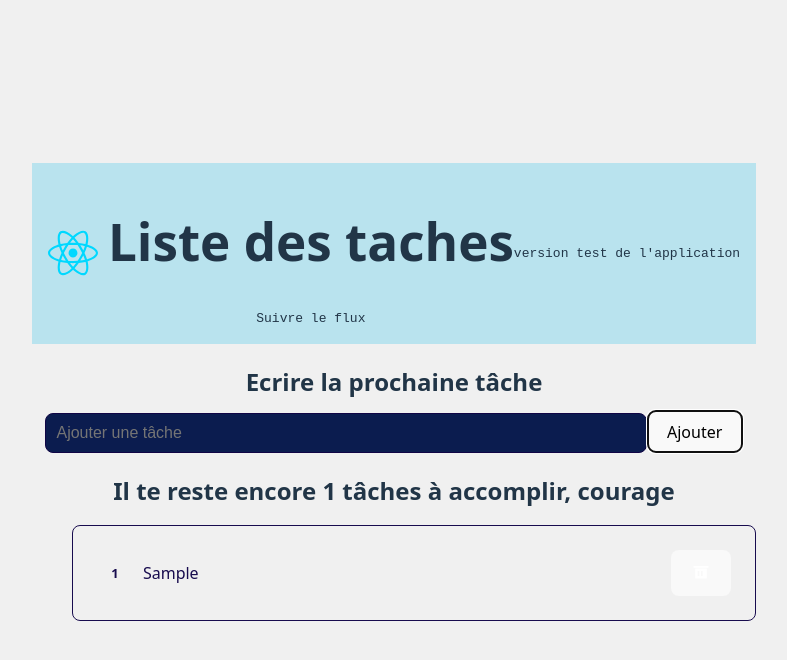
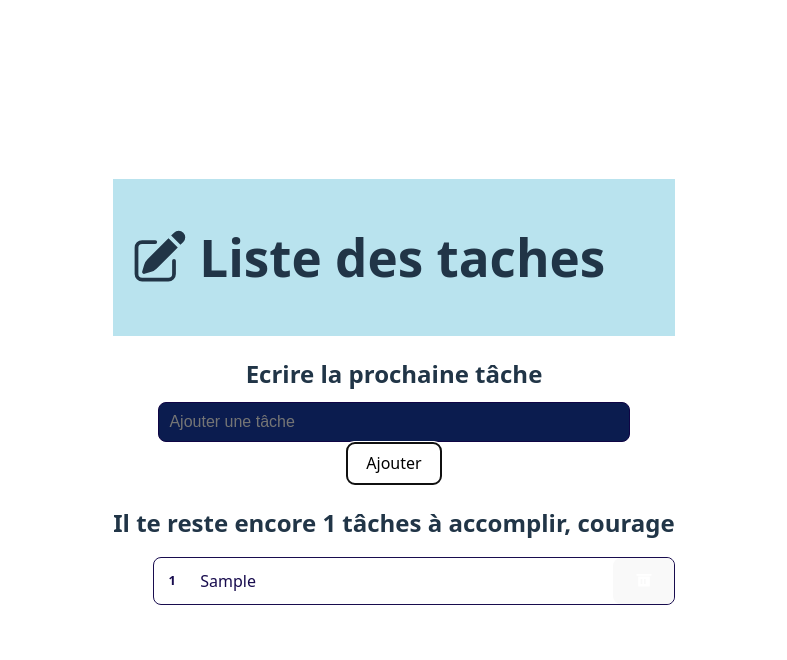
Before and after one commit to greta2025/todo2, a React (Vite) app in the folder todo2/: page / in a window 1280 px wide. Both pictures are taken after typing "Sample" into the empty fields and a click on the button "Ajouter". Shown: the top 660 px of the page, without its empty margins (246-1033 px from the left). Built offline with nearby package versions, Linux system fonts and the light colour scheme.

Commit message:
modif-css

```diff
--- a/todo2/package.json
+++ b/todo2/package.json
@@ -11,7 +11,8 @@
   },
   "dependencies": {
     "react": "^19.2.0",
-    "react-dom": "^19.2.0"
+    "react-dom": "^19.2.0",
+    "react-icons": "^5.6.0"
   },
   "devDependencies": {
     "@eslint/js": "^9.39.1",
--- a/todo2/src/components/header/header.jsx
+++ b/todo2/src/components/header/header.jsx
@@ -1,22 +1,16 @@
 // afficher header de l'app
 import styles from './header.module.css';
-import reactLogo from '../../assets/react.svg';
+import { FaTrash, FaEdit } from "react-icons/fa";
+import { HiPencilSquare } from "react-icons/hi2";
 export const Header = () => {
     return (
         <div className={styles.container}>
             <div className={styles.titleContainer}>
-                <img src={reactLogo} alt="logo" width={50} height={50}/>
+                <HiPencilSquare style={{ width: "60px", height: "60px", color: "" }} />
                 <div>
                     <h1> Liste des taches</h1>
-                    <div className="color-gray">
-                        <code> Suivre le flux </code>
-                    </div>
                 </div>
-
             </div>
-            <code className="color-primary">
-                version test de l'application
-            </code>
         </div>
     );
 };
--- a/todo2/src/components/taskItem/taskItem.module.css
+++ b/todo2/src/components/taskItem/taskItem.module.css
@@ -5,7 +5,7 @@
     gap: 10px;
     border-radius: 8px;
     border: 1px solid;
-    padding: 24px;
+    padding: 0px;
     cursor: pointer;
 }
 
@@ -21,7 +21,7 @@
 }
 
 .default:hover{
-    background-color: #2c1980;
+    background-color: grey;
     color: white;
 }
 
--- a/todo2/src/components/taskList/taskList.module.css
+++ b/todo2/src/components/taskList/taskList.module.css
@@ -1,19 +1,19 @@
-.title{
+.title {
     font-size: 1.5rem;
     margin-bottom: 1rem;
 }
 
-.container{
+.container {
     display: flex;
     flex-direction: column;
     gap: 0.5rem;
 }
 
-.emptyState{
+.emptyState {
     display: flex;
     align-items: center;
     justify-content: center;
     text-align: center;
     font-size: 1.2rem;
-    color: rgb(66, 70, 150);
+    color: #213547;
 }
--- a/todo2/src/index.css
+++ b/todo2/src/index.css
@@ -54,11 +54,12 @@ button {
   transition: border-color 0.25s;
 }
 button:hover {
-  border-color: #646cff;
+  border-color: #ffffff;
 }
 button:focus,
 button:focus-visible {
   outline: 4px auto -webkit-focus-ring-color;
+  background-color: #fff;
 }
 
 @media (prefers-color-scheme: light) {
@@ -81,10 +82,3 @@ button:focus-visible {
 .color-grey{
   color:grey;
 }
-
-html, body {
-    height: 100%;       /* Assure que body prend toute la hauteur */
-    margin: 0;          /* Supprime les marges par défaut */
-    padding: 0;         /* Supprime le padding par défaut */
-    background-color: #f0f0f0;  /* Couleur de fond */
-}
```
Also changed, not shown: 1 other file (tests, documents, lock files or other folders).
